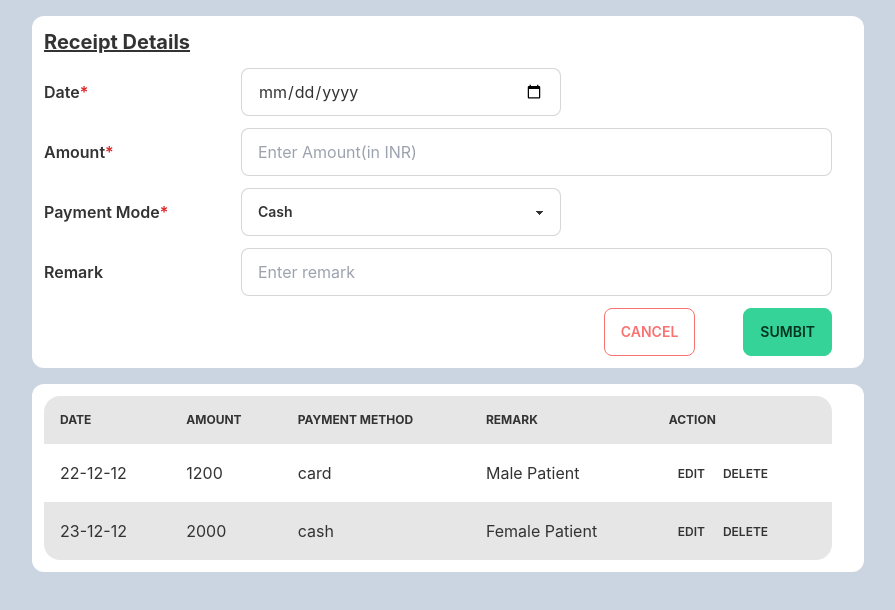
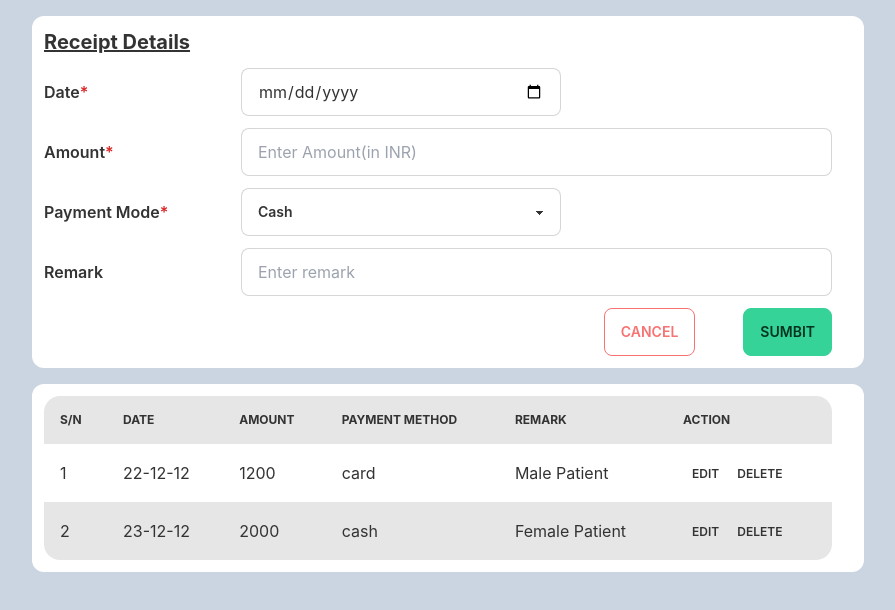
Before and after one commit to abrarfahim19/onito-tech, a React (Create React App) app: page / in a window 1280 px wide. Shown: the top 610 px of the page, without its empty margins (192-1087 px from the left). Built offline with nearby package versions, Linux system fonts and the light colour scheme.

Commit message:
Data flow for edit

```diff
--- a/src/features/ReceiptsView.js
+++ b/src/features/ReceiptsView.js
@@ -1,14 +1,26 @@
-import React from "react";
+import React, { useState } from "react";
 import { useDispatch, useSelector } from "react-redux";
-import { addReceipt, deleteReceipt } from "./ReceiptsSlice";
+import { addReceipt, deleteReceipt, editReceipt } from "./ReceiptsSlice";
 import { v4 as uuidv4 } from "uuid";
 import { Link } from "react-router-dom";
 
 const ReceiptsView = () => {
+  const [isEdit, setIsEdit] = useState(false);
+  const [data, setData] = useState({});
   const receipts = useSelector((state) => state.receiptReducer.receipts);
   const dispatch = useDispatch();
 
   const handleSubmit = (e) => {
+    const date = e.target.date.value;
+    const amount = e.target.amount.value;
+    const paymentMethod = e.target.method.value;
+    const remark = e.target.remark.value;
+    if (isEdit) {
+      dispatch(
+        editReceipt({ id: data?.id, date, amount, paymentMethod, remark })
+      );
+      setData({});
+    } else {
       dispatch(
         addReceipt({
           id: uuidv4(),
@@ -18,6 +30,7 @@ const ReceiptsView = () => {
           remark: e.target.remark.value,
         })
       );
+    }
     document.getElementById("add-form").reset();
     e.preventDefault();
   };
@@ -37,6 +50,7 @@ const ReceiptsView = () => {
             </label>
             <div className="w-9/12">
               <input
+                defaultValue={"2012-21-12"}
                 required
                 type="date"
                 name="date"
@@ -51,6 +65,7 @@ const ReceiptsView = () => {
             </label>
             <div className="w-9/12">
               <input
+                defaultValue={data?.amount}
                 required
                 type="number"
                 min={0}
@@ -66,6 +81,7 @@ const ReceiptsView = () => {
             </label>
             <div className="w-9/12">
               <select
+                defaultValue={data?.paymentMethod}
                 name="paymentMethod"
                 class="select select-bordered w-full max-w-xs"
               >
@@ -80,6 +96,7 @@ const ReceiptsView = () => {
             <label className="font-semibold w-3/12 self-center">Remark</label>
             <div className="w-9/12">
               <input
+                defaultValue={data?.remark}
                 name="remark"
                 type="text"
                 placeholder="Enter remark"
@@ -101,6 +118,7 @@ const ReceiptsView = () => {
           <table class="table table-zebra w-full">
             <thead>
               <tr>
+                <th>S/N</th>
                 <th>Date</th>
                 <th>Amount</th>
                 <th>Payment Method</th>
@@ -110,22 +128,25 @@ const ReceiptsView = () => {
             </thead>
             <tbody>
               {receipts &&
-                receipts.map((receipt) => {
+                receipts.map((receipt, index) => {
                   const { id, date, amount, paymentMethod, remark } = receipt;
                   return (
                     <tr key={id}>
+                      <td>{index + 1}</td>
                       <td>{date}</td>
                       <td>{amount}</td>
                       <td>{paymentMethod}</td>
                       <td>{remark}</td>
                       <td>
-                        <Link
-                          to="/edit-receipt"
-                          state={{ id, amount, paymentMethod, remark, date }}
+                        <button
+                          class="btn btn-ghost btn-xs"
+                          onClick={() => {
+                            setIsEdit(true);
+                            setData(receipt);
+                          }}
                         >
-                          <button class="btn btn-ghost btn-xs">Edit</button>
-                        </Link>
-
+                          Edit
+                        </button>
                         <button
                           class="btn btn-ghost btn-xs"
                           onClick={() => {
```
Lines whose indentation alone changed are shown as unchanged.
